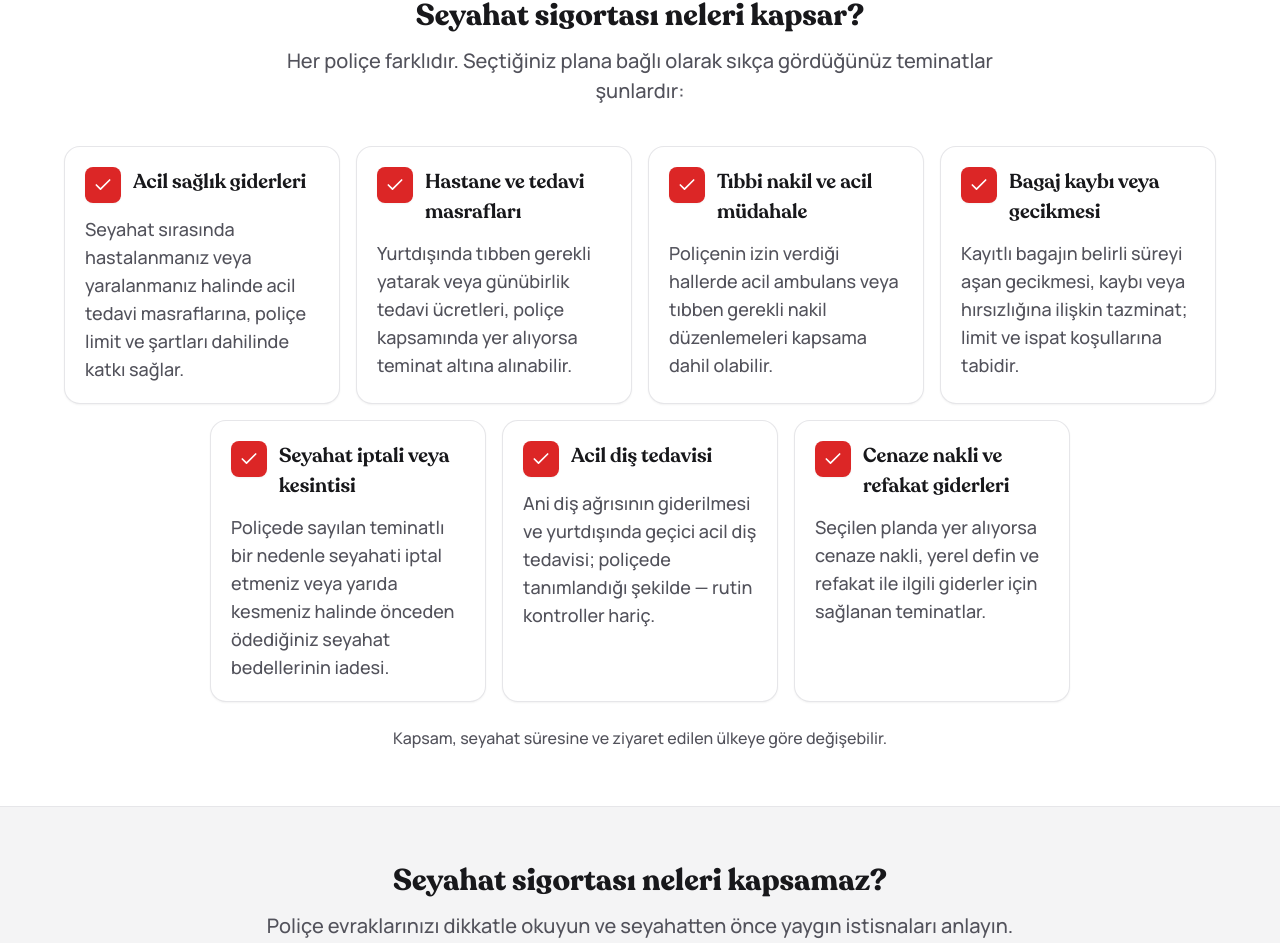
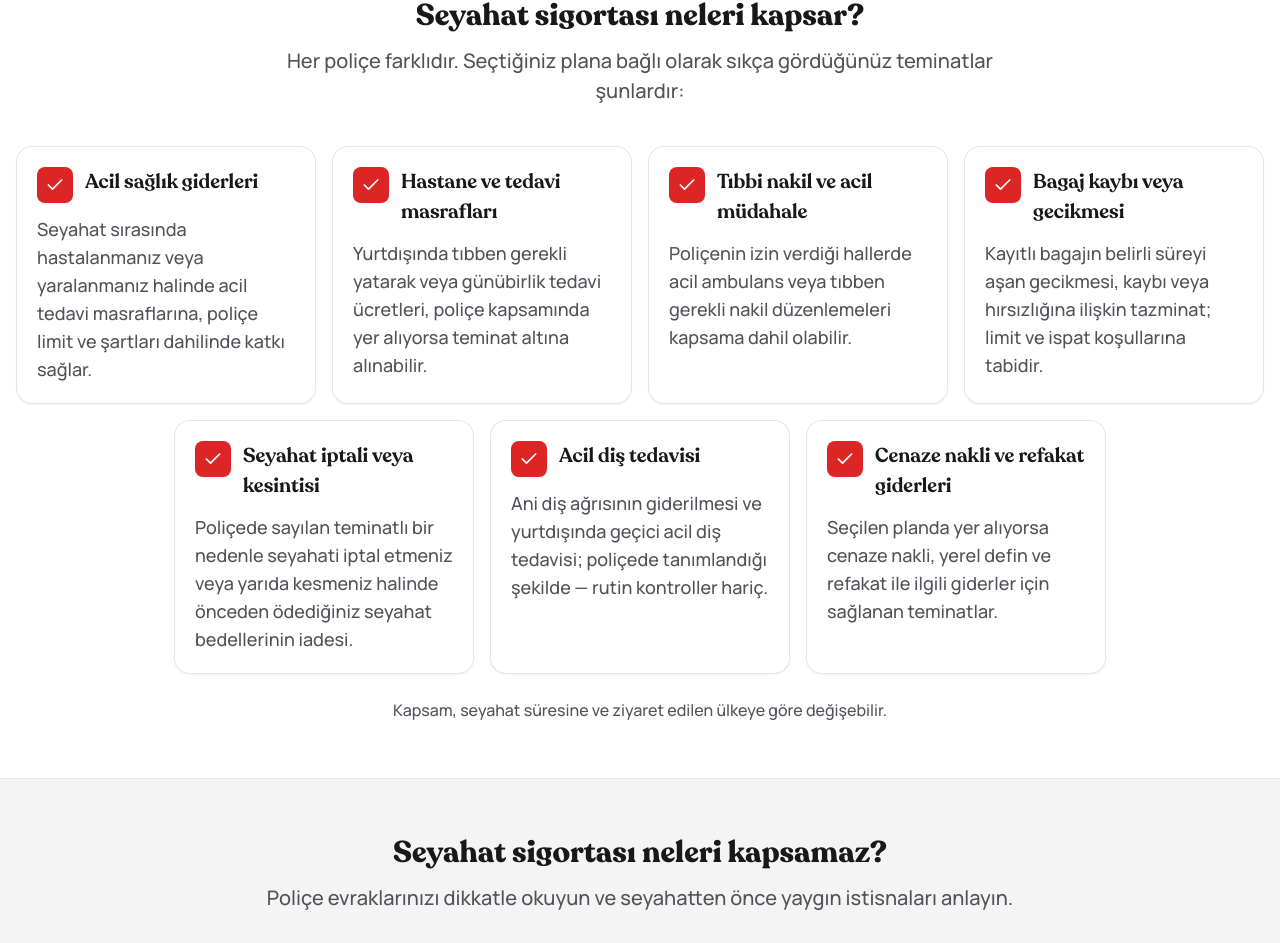
Before and after one commit to He-Cat-E/Zamok-today, a Next.js app in the folder frontend/: page /insurance/travel in a window 1280 px wide. Shown: the part 1504-2447 px from the top of the page. Built offline with nearby package versions, Linux system fonts and the light colour scheme; no server answers.

Commit message:
upgrade the travel insurance maketplace page

```diff
--- a/frontend/src/app/insurance/travel/TravelInsuranceClient.tsx
+++ b/frontend/src/app/insurance/travel/TravelInsuranceClient.tsx
@@ -17,6 +17,24 @@ function tr(t: (k: string) => string, key: string, fallback: string) {
 }
 
 const COVER_IDS = [1, 2, 3, 4, 5, 6, 7] as const;
+
+function TravelCoverCard({ id, t }: { id: (typeof COVER_IDS)[number]; t: (k: string) => string }) {
+  return (
+    <div className="box-border flex min-w-0 flex-col rounded-2xl border border-zinc-200/90 bg-white p-5 shadow-sm shadow-zinc-900/5 insurance-hover-card transition-colors duration-300 dark:border-white/10 dark:bg-zinc-900/80 dark:shadow-black/40">
+      <div className="flex gap-3">
+        <span className="grid h-9 w-9 shrink-0 place-items-center rounded-lg bg-red-600 text-white shadow-sm dark:bg-zinc-950 dark:ring-1 dark:ring-white/15">
+          <FiCheck className="h-5 w-5" />
+        </span>
+        <h3 className={`${recoleta.className} text-base font-semibold leading-snug text-zinc-900 dark:text-white md:text-lg`}>
+          {tr(t, `insurance.travel.coverItem${id}Title`, "")}
+        </h3>
+      </div>
+      <p className="mt-3 text-sm leading-relaxed text-zinc-600 dark:text-zinc-300 md:text-base">
+        {tr(t, `insurance.travel.coverItem${id}Desc`, "")}
+      </p>
+    </div>
+  );
+}
 
 const EXCLUSION_BLOCKS: ReadonlyArray<
   | { kind: "plain"; titleKey: string; bodyKey: string }
@@ -337,25 +355,19 @@ export function TravelInsuranceClient() {
             <p className="mx-auto mt-3 max-w-3xl text-center text-zinc-600 dark:text-zinc-300 md:text-lg">
               {tr(t, "insurance.travel.coverLead", "Depending on the chosen policy, it may include the following coverages:")}
             </p>
-            <div className="mx-auto mt-10 flex max-w-[1200px] flex-wrap justify-center gap-4">
-              {COVER_IDS.map((id) => (
-                <div
-                  key={id}
-                  className="box-border flex w-full max-w-md shrink-0 flex-col rounded-2xl border border-zinc-200/90 bg-white p-5 shadow-sm shadow-zinc-900/5 insurance-hover-card transition-colors duration-300 sm:max-w-none sm:w-[min(100%,20rem)] lg:w-[17.25rem] dark:border-white/10 dark:bg-zinc-900/80 dark:shadow-black/40"
-                >
-                  <div className="flex gap-3">
-                    <span className="grid h-9 w-9 shrink-0 place-items-center rounded-lg bg-red-600 text-white shadow-sm dark:bg-zinc-950 dark:ring-1 dark:ring-white/15">
-                      <FiCheck className="h-5 w-5" />
-                    </span>
-                    <h3 className={`${recoleta.className} text-base font-semibold leading-snug text-zinc-900 dark:text-white md:text-lg`}>
-                      {tr(t, `insurance.travel.coverItem${id}Title`, "")}
-                    </h3>
-                  </div>
-                  <p className="mt-3 text-sm leading-relaxed text-zinc-600 dark:text-zinc-300 md:text-base">
-                    {tr(t, `insurance.travel.coverItem${id}Desc`, "")}
-                  </p>
+            <div className="mt-10 flex flex-col gap-4">
+              <div className="grid w-full grid-cols-1 gap-4 sm:grid-cols-2 lg:grid-cols-4">
+                {COVER_IDS.slice(0, 4).map((id) => (
+                  <TravelCoverCard key={id} id={id} t={t} />
+                ))}
+              </div>
+              <div className="flex w-full justify-center">
+                <div className="grid w-full max-w-full grid-cols-1 gap-4 sm:grid-cols-2 lg:w-[calc((100%-3rem)/4*3+2rem)] lg:max-w-none lg:grid-cols-3">
+                  {COVER_IDS.slice(4).map((id) => (
+                    <TravelCoverCard key={id} id={id} t={t} />
+                  ))}
                 </div>
-              ))}
+              </div>
             </div>
             <p className="mx-auto mt-6 max-w-3xl text-center text-sm text-zinc-600 dark:text-zinc-400">
               {tr(
```
